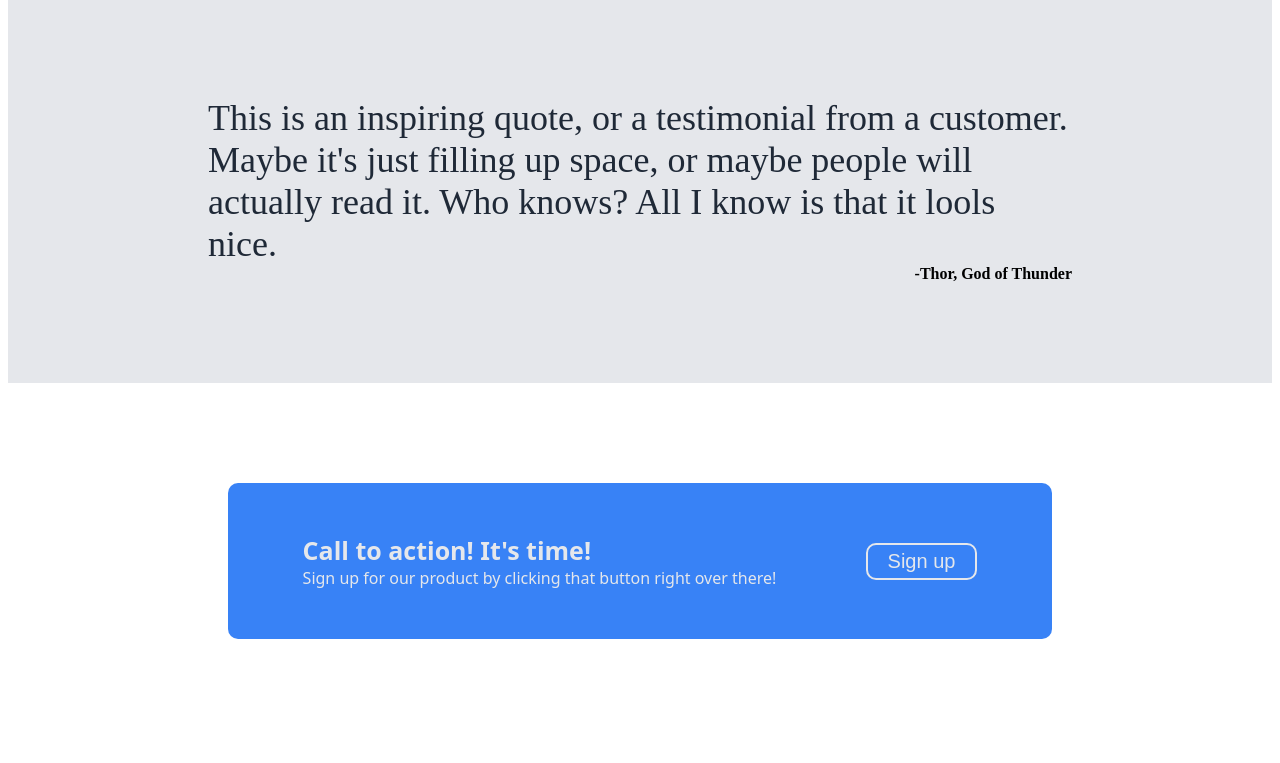
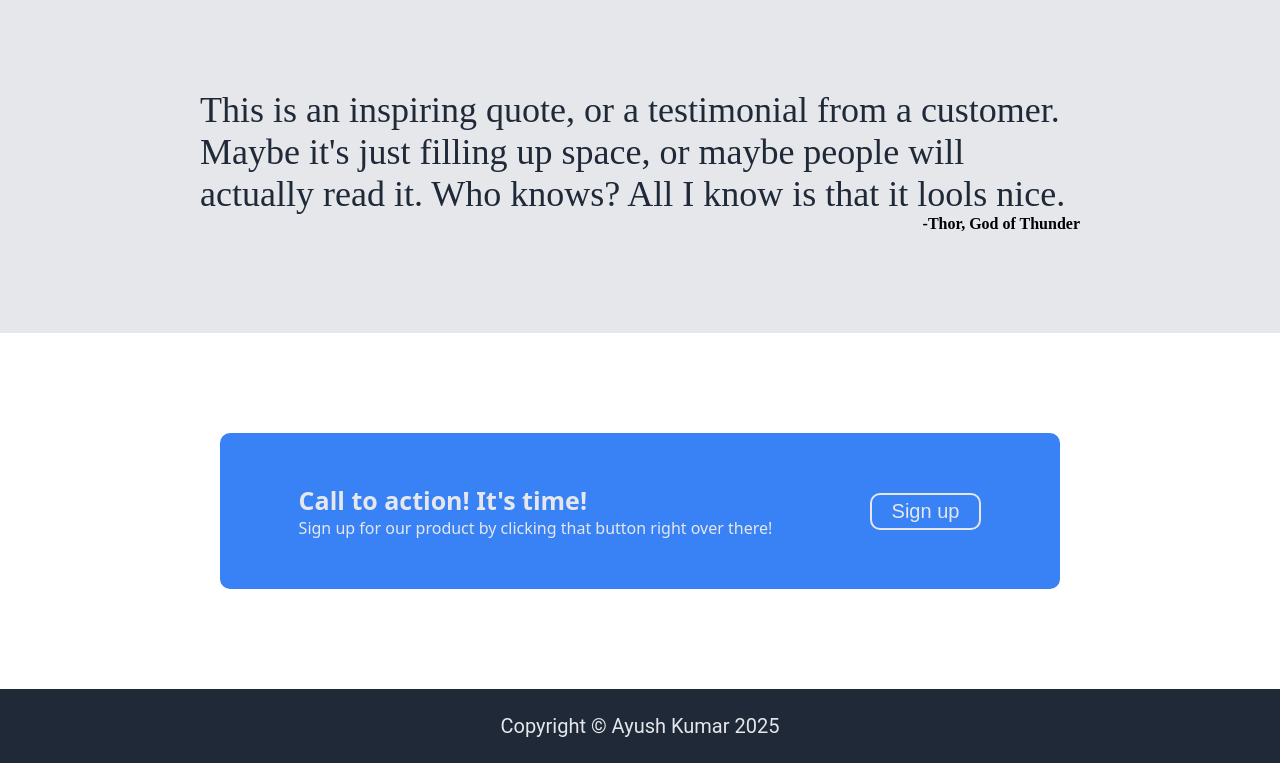
Before and after one commit to kayush614/odin-landing-page, a plain HTML site: page index.html in a window 1280 px wide. Shown: the part 881-1644 px from the top of the page. Before the commit the page ends 1620 px from the top, so only its background shows below. Drawn offline with Linux system fonts and the light colour scheme.

Commit message:
Add footer section

```diff
--- a/index.html
+++ b/index.html
@@ -100,6 +100,13 @@
     </div>
 </div>
 
+
+
+<!-- Footer Section -->
+
+
+<div class="footer">Copyright © Ayush Kumar 2025</div>
+
     </main>
 </body>
 
--- a/style.css
+++ b/style.css
@@ -1,3 +1,9 @@
+body{
+    margin: 0;
+}
+
+
+
 .top{
     background-color: #1F2937;
     color: #F9FAF8;
@@ -203,3 +209,11 @@
 
 
 }
+
+.footer{
+    background-color: #1F2937;
+    color: #E5E7EB;
+    padding: 25px;
+    text-align: center;
+    font-family: roboto;
+    font-size: 20px;
```
